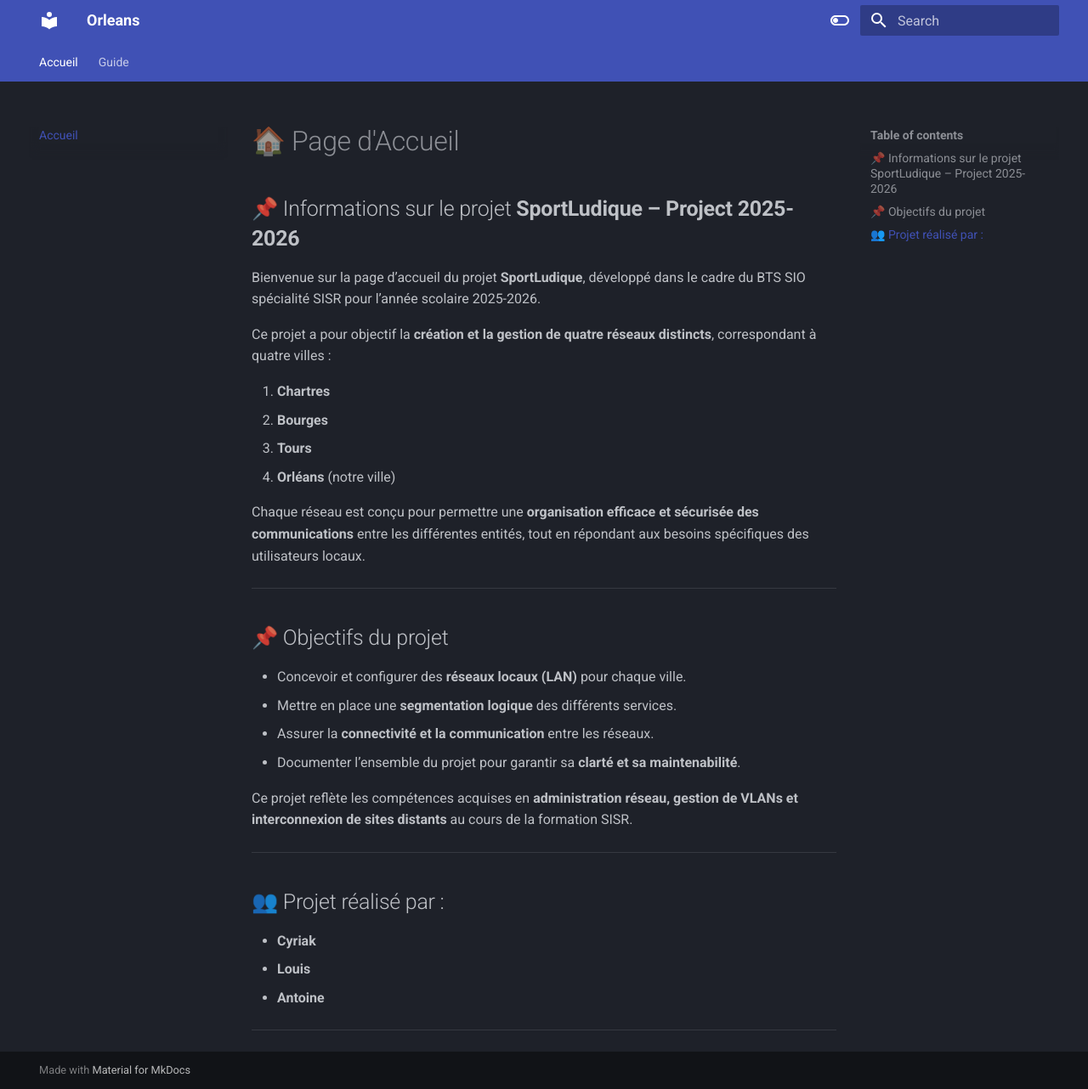
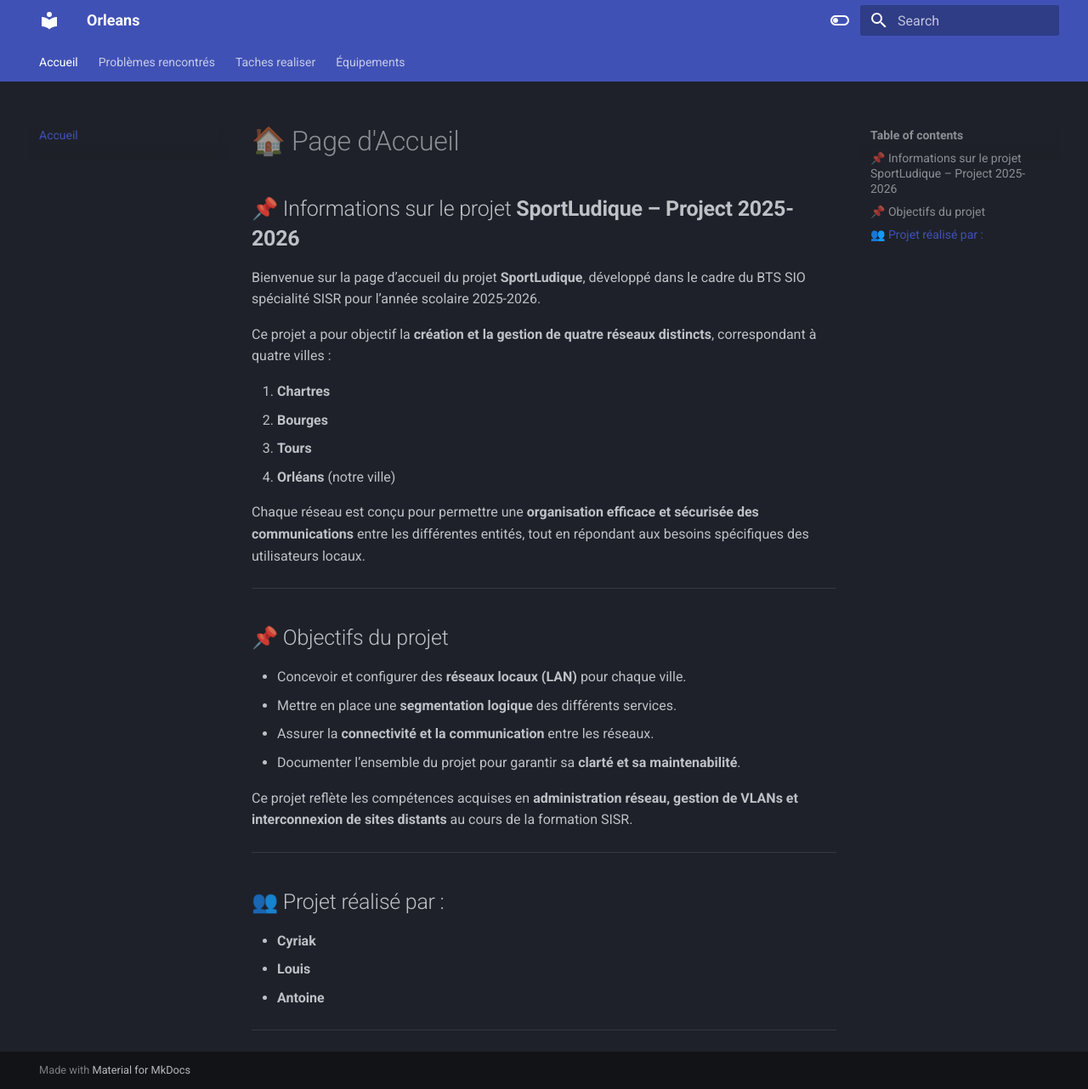
Before and after one commit to XolA-max/gp-orleans-sportludique2025-2026, an MkDocs documentation site: the page built from docs/index.md, in a window 1280 px wide and 1282 px high. Shown: the whole window at 85% size. Built offline with MkDocs 1.6.1 and Material for MkDocs 9.7.7, drawn with Linux system fonts in a browser that asks for light colours; some of the changed lines change nothing that is shown.

Commit message:
Update mkdocs.yml

```diff
--- a/mkdocs.yml
+++ b/mkdocs.yml
@@ -28,7 +28,6 @@
     - navigation.instant
 nav:
   - Accueil: index.md
-  - Guide:
-      - Problèmes rencontrés: docs/Problèmes rencontrés.md
-      - Taches realiser: docs/taches_realiser.md
-      - Équipements: docs/Équipements.md
+  - Problèmes rencontrés: gp-orleans-sportludique2025-2026/docs/Problèmes rencontrés.md
+  - Taches realiser: gp-orleans-sportludique2025-2026/docs/taches_realiser.md
+  - Équipements: gp-orleans-sportludique2025-2026/docs/Équipements.md
```
